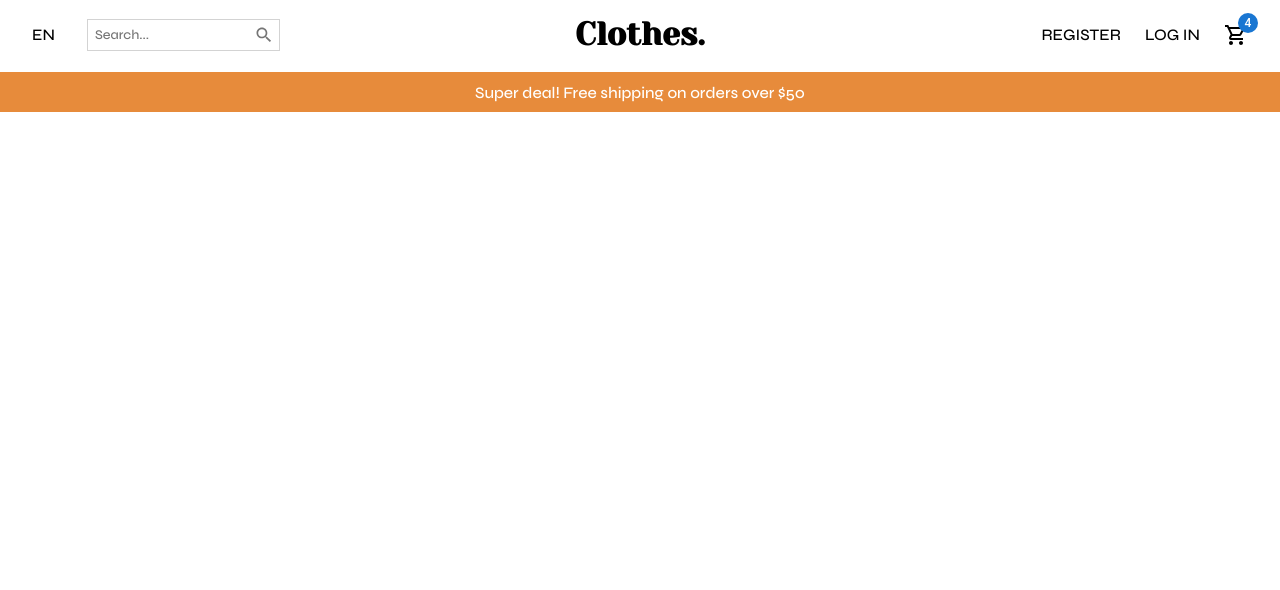
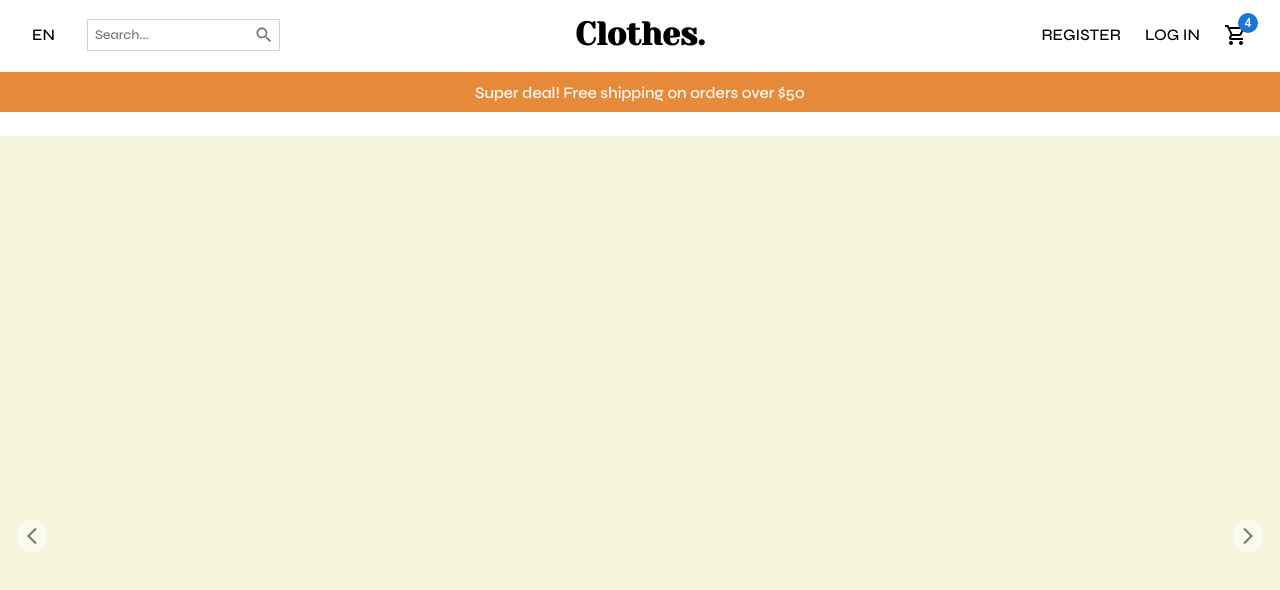
Before and after one commit to EmLmr/ecomm-clothes, a React (Create React App) app: page / in a window 1280 px wide. Shown: the top 590 px of the page. Built offline with nearby package versions, Linux system fonts and the light colour scheme.

Commit message:
Created Slider component basic UI

```diff
--- /dev/null
+++ b/src/components/Slider.jsx
@@ -0,0 +1,49 @@
+import React from 'react';
+import styled from 'styled-components';
+
+import ArrowBackIosNewIcon from '@mui/icons-material/ArrowBackIosNew';
+import ArrowForwardIosIcon from '@mui/icons-material/ArrowForwardIos';
+
+const Container = styled.div`
+    display: flex;
+    width: 100%;
+    height: 100vh;
+    background-color: beige;
+    position: relative;
+`;
+
+const Arrow = styled.div`
+    display: flex;
+    align-items: center;
+    justify-content: center;
+    width: 2rem;
+    height: 2rem;
+    background-color: white;
+    border-radius: 50%;
+    cursor: pointer;
+    opacity: 0.5;
+    position: absolute;
+    //Center arrow vertically:
+    top: 0;
+    bottom: 0;
+    left: ${(props) => props.direction === 'left' && '1rem'}; // set arrows to each side
+    right: ${(props) => props.direction === 'right' && '1rem'}; // set arrows to each side
+    margin: auto;
+`;
+
+const Slider = () => {
+    return (
+        <Container>
+            <Arrow direction="left">
+                {' '}
+                {/*passing props to use for styling*/}
+                <ArrowBackIosNewIcon fontSize="small" />
+            </Arrow>
+            <Arrow direction="right">
+                <ArrowForwardIosIcon fontSize="small" />
+            </Arrow>
+        </Container>
+    );
+};
+
+export default Slider;
--- a/src/pages/Home.jsx
+++ b/src/pages/Home.jsx
@@ -1,12 +1,14 @@
 import React from 'react';
 import Announcement from '../components/Announcement';
 import Navbar from '../components/Navbar';
+import Slider from '../components/Slider';
 
 const Home = () => {
     return (
         <div>
             <Navbar />
             <Announcement />
+            <Slider />
         </div>
     );
 };
```
